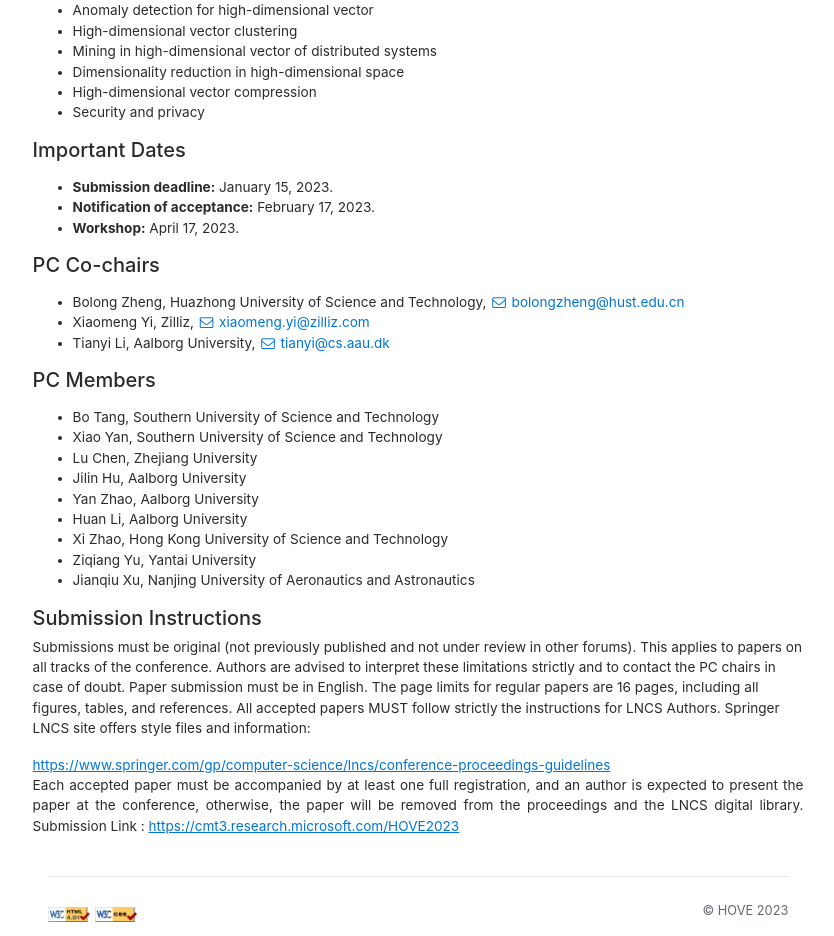
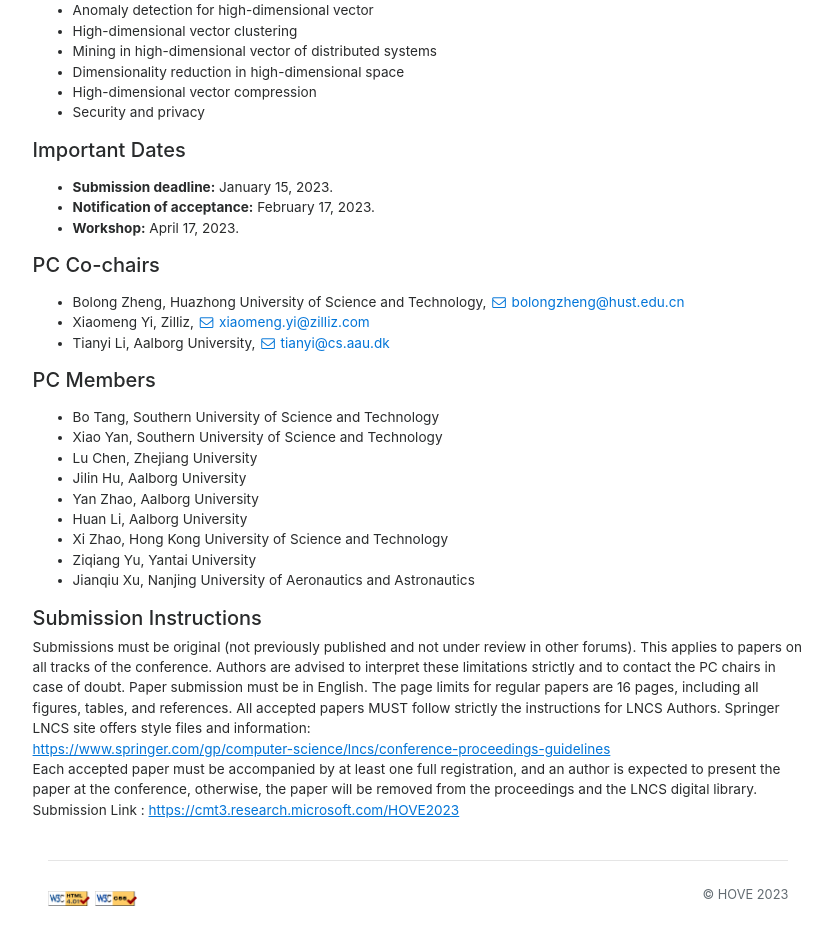
Before and after one commit to hove-web/hove-web.github.io, a Jekyll site: the page built from index.html, in a window 1280 px wide. Shown: the part 863-1799 px from the top of the page, without its empty margins (222-1056 px from the left). Built offline with Jekyll 4.4.1, drawn with Linux system fonts in a browser that asks for light colours; nearby versions of some CDN libraries.

Commit message:
Update submission.html

```diff
--- a/_includes/submission.html
+++ b/_includes/submission.html
@@ -4,8 +4,8 @@
 	This applies to papers on all tracks of the conference. Authors are advised to interpret these limitations strictly and to contact the PC chairs in case of doubt.
 	Paper submission must be in English. The page limits for regular papers are 16 pages, including all figures, tables, and references.
 	All accepted papers MUST follow strictly the instructions for LNCS Authors. Springer LNCS site offers style files and information:
-	<div><a href="https://www.springer.com/gp/computer-science/lncs/conference-proceedings-guidelines" style="text-decoration:underline">https://www.springer.com/gp/computer-science/lncs/conference-proceedings-guidelines</a></div>
-	Each accepted paper must be accompanied by at least one full registration, and an author is expected to present the paper at the conference, otherwise, the paper will be removed from the proceedings and the LNCS digital library.
+	<br/><a href="https://www.springer.com/gp/computer-science/lncs/conference-proceedings-guidelines" style="text-decoration:underline">https://www.springer.com/gp/computer-science/lncs/conference-proceedings-guidelines</a>
+	<br/>Each accepted paper must be accompanied by at least one full registration, and an author is expected to present the paper at the conference, otherwise, the paper will be removed from the proceedings and the LNCS digital library.
 	Submission Link :
 	<a href="https://cmt3.research.microsoft.com/HOVE2023" style="text-decoration:underline">https://cmt3.research.microsoft.com/HOVE2023</a>
 
```
